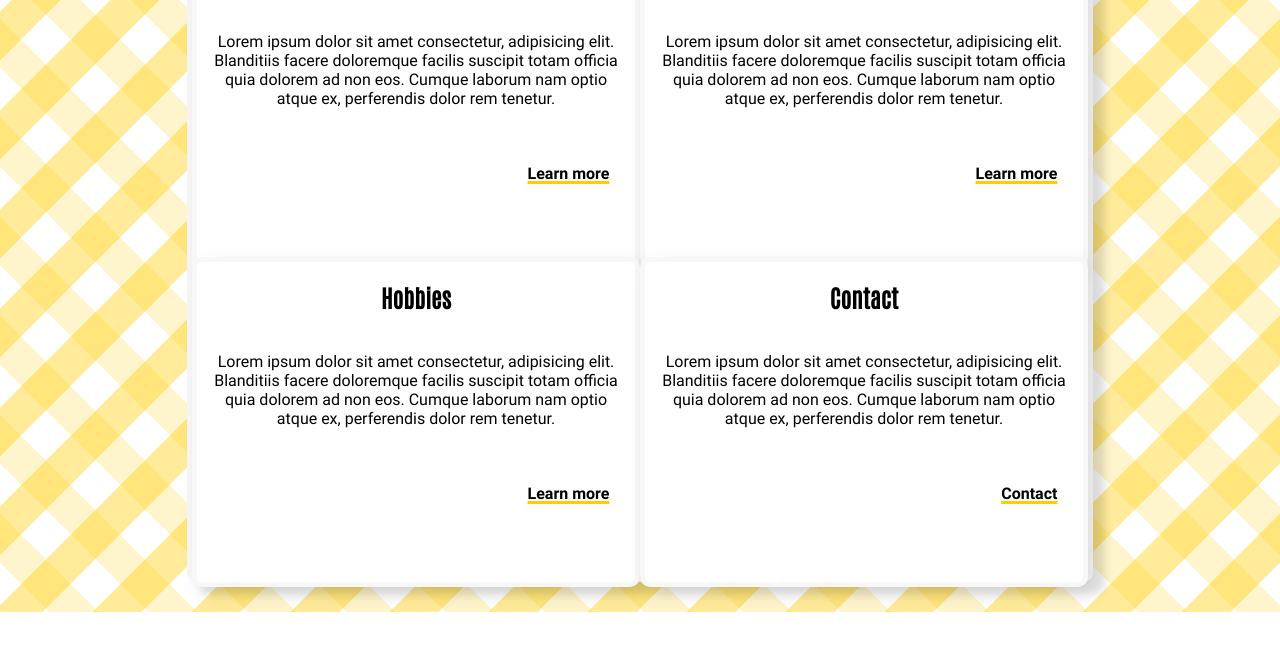
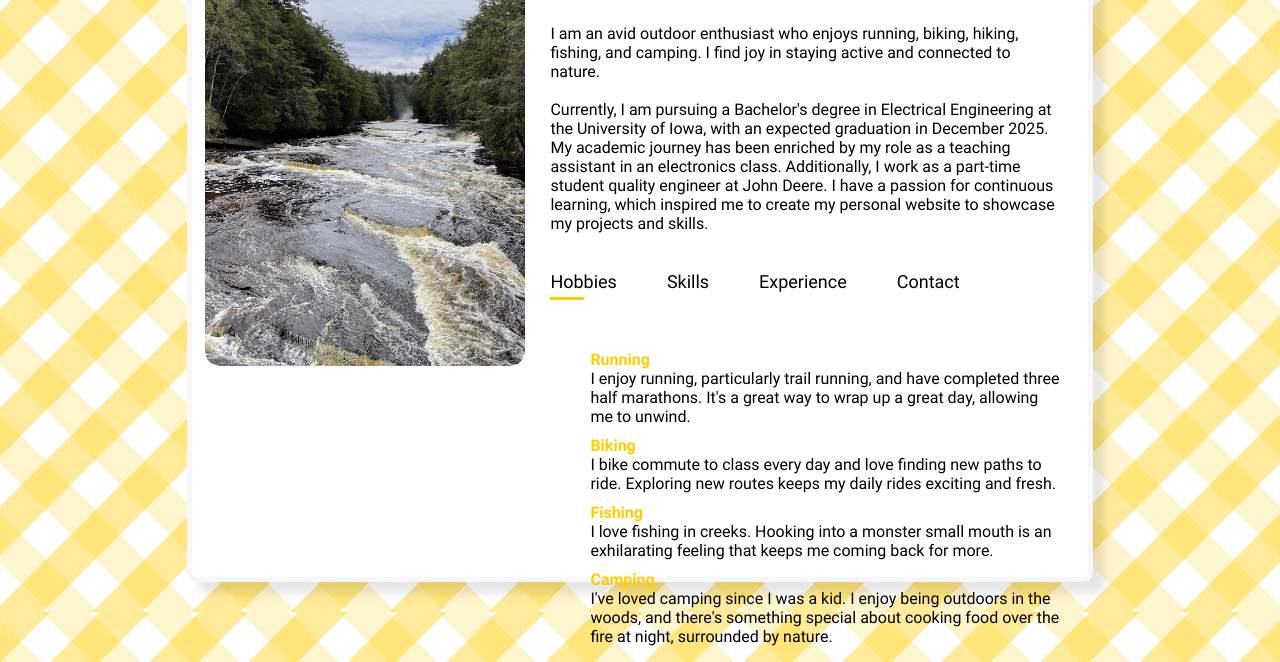
Before and after one commit to BretOaks/ece4880-lab3-portfolio, a plain HTML site: page joes-page.html in a window 1280 px wide. Shown: the part 188-850 px from the top of the page. Before the commit the page ends 800 px from the top, so only its background shows below. Drawn offline with Linux system fonts and the light colour scheme.

Commit message:
changed joes page updated styling

```diff
--- a/joes-page.html
+++ b/joes-page.html
@@ -9,36 +9,57 @@
 
 </head>
 <body>
-    <div class="main-container">
-        <div class="header">
-            <h1>Welcome to Joe's page.</h1>
+
+<div class="main-container">
+    <div class="col-1">
+        <img src="assets/river.png" alt="Photo of a river in Michigan">
+    </div>
+    <div class="col-2">
+        <h1 class="sub-title">About Me</h1>
+        <p>
+            I am an avid outdoor enthusiast who enjoys running, biking, hiking, fishing, and camping. I find joy in staying active and connected to nature. <br><br>Currently, I am pursuing a Bachelor's degree in Electrical Engineering at the University of Iowa, with an expected graduation in December 2025. My academic journey has been enriched by my role as a teaching assistant in an electronics class. Additionally, I work as a part-time student quality engineer at John Deere. I have a passion for continuous learning, which inspired me to create my personal website to showcase my projects and skills.
+            <br>
+        </p>
+
+        <div class="tab-titles">
+            <p class="tab-links active-link" onclick="opentab(event, 'hobbies')">Hobbies</p>
+            <p class="tab-links" onclick="opentab(event, 'skills')">Skills</p>
+            <p class="tab-links" onclick="opentab(event, 'experience')">Experience</p>
+            <p class="tab-links" onclick="opentab(event, 'contact')">Contact</p>
         </div>
-        <div class="body-container">
-            <div class="box">
-                <h2>Info</h2>
-                <p>Lorem ipsum dolor sit amet consectetur, adipisicing elit. Blanditiis facere doloremque facilis suscipit totam officia quia dolorem ad non eos. Cumque laborum nam optio atque ex, perferendis dolor rem tenetur.</p>
-                <a href="joes-page.html">Learn more</a>
-
-            </div>
-            <div class="box">
-                <h2>Photo</h2>
-                <p>Lorem ipsum dolor sit amet consectetur, adipisicing elit. Blanditiis facere doloremque facilis suscipit totam officia quia dolorem ad non eos. Cumque laborum nam optio atque ex, perferendis dolor rem tenetur.</p>
-                <a href="member2.html">Learn more</a>
-            </div>
+        <div class="tab-contents active-tab" id="hobbies">
+            <ul>
+                <li><span>Running</span><br>I enjoy running, particularly trail running, and have completed three half marathons. It's a great way to wrap up a great day, allowing me to unwind.</li>
+                <li><span>Biking</span><br>I bike commute to class every day and love finding new paths to ride. Exploring new routes keeps my daily rides exciting and fresh.</li>
+                <li><span>Fishing</span><br>I love fishing in creeks. Hooking into a monster small mouth is an exhilarating feeling that keeps me coming back for more.</li>
+                <li><span>Camping</span><br>I've loved camping since I was a kid. I enjoy being outdoors in the woods, and there's something special about cooking food over the fire at night, surrounded by nature.</li>
+            </ul>
         </div>
-        <div class="body-container">
-            <div class="box">
-                <h2>Hobbies</h2>
-                <p>Lorem ipsum dolor sit amet consectetur, adipisicing elit. Blanditiis facere doloremque facilis suscipit totam officia quia dolorem ad non eos. Cumque laborum nam optio atque ex, perferendis dolor rem tenetur.</p>
-                <a href="joes-page.html">Learn more</a>
-
-            </div>
-            <div class="box">
-                <h2>Contact</h2>
-                <p>Lorem ipsum dolor sit amet consectetur, adipisicing elit. Blanditiis facere doloremque facilis suscipit totam officia quia dolorem ad non eos. Cumque laborum nam optio atque ex, perferendis dolor rem tenetur.</p>
-                <a href="member2.html">Contact</a>
-            </div>
+        <div class="tab-contents" id="skills">
+            <ul>
+                <li><span>LTspice</span><br>I have extensive experience using LTspice in both academic settings and as a teaching assistant. In my coursework, I've applied the software for various circuit simulations and analyses, gaining a deep understanding of its features. As a TA, I've also guided students who are new to the software, helping them develop confidence in circuit modeling and analysis.</li>
+                <li><span>Object Oriented Programming</span><br>Object-oriented programming has been a core aspect of my development journey. I've coded multiple games, including a retro-style asteroid game in C++ and a platformer using a game engine. These projects allowed me to apply principles like inheritance, encapsulation, and polymorphism while working on engaging, interactive games.</li>
+                <li><span>MATLAB</span><br>I've utilized MATLAB for a range of projects, including designing a PID controller and working on digital signal processing. These experiences have honed my ability to leverage MATLAB's powerful toolsets for real-world engineering applications, from control systems to signal analysis.</li>
+            </ul>
+        </div>
+        <div class="tab-contents" id="experience">
+            <ul>
+                <li><span>Part-time Student Quality Engineer</span><br>As a dynamic software developer at John Deere, I leverage Python, Ignition, and SQL within an Agile team to drive improvements in the company's Quality Management System.</li>
+                <li><span>Teaching Assistant</span><br>As a teaching assistant for two semesters in an electronics class, I've had the opportunity to guide students through hands-on learning by helping them construct circuits and conduct precise measurements. Serving as the lead lab instructor, I addressed student inquiries by breaking down complex concepts into easily understandable explanations.</li>
+                <li><span>Vice President</span><br>I currently serve as the vice president for the University of Iowa Fantasy Football Organization. In this role, I help lead the group's initiatives, maintain the website, and foster a collaborative environment where members can connect, share ideas, and grow personally.</li>
+            </ul>
+        </div>
+        <div class="tab-contents" id="contact">
+            <ul>
+                <li><span>Email</span><br>joemanternach18@gmail.com</li>
+            </ul>
         </div>
     </div>
+
+</div>
+
 </body>
+
+<script src="js/joes-scripts.js"></script>
+
 </html>
--- /dev/null
+++ b/js/joes-scripts.js
@@ -0,0 +1,20 @@
+var tablinks = document.getElementsByClassName("tab-links");
+var tabcontents = document.getElementsByClassName("tab-contents");
+
+function opentab(event, tabname) {
+    // Remove 'active-link' from all tab links
+    for (let i = 0; i < tablinks.length; i++) {
+        tablinks[i].classList.remove("active-link");
+    }
+
+    // Remove 'active-tab' from all tab contents
+    for (let i = 0; i < tabcontents.length; i++) {
+        tabcontents[i].classList.remove("active-tab");
+    }
+
+    // Add 'active-link' to the clicked tab
+    event.currentTarget.classList.add("active-link");
+
+    // Show the corresponding tab content
+    document.getElementById(tabname).classList.add("active-tab");
+}
--- a/style/joes-styles.css
+++ b/style/joes-styles.css
@@ -25,7 +25,8 @@ html {
 }
 
 .main-container {
-    display: block;
+    display: flex;
+    flex-wrap: wrap;
 
     height: 90vh;
     width: 70vw;
@@ -33,6 +34,7 @@ html {
     margin-top: 5vh;
 
     justify-self: center;
+    justify-content: space-between;
 
     border-style: solid;
     border-width: 5px;
@@ -40,138 +42,100 @@ html {
     border-radius: 10px;
 
     box-shadow: 12px 12px 10px rgba(0, 0, 0, 0.1);
-}
-
-.header {
-    display: block;
-    border-radius: 10px 10px 0 0;
-
-    height: 10vh;
-    width: 70vw;
-
-    justify-self: center;
 
     background-color: #fff;
 }
 
-.header h1 {
-    text-align: center;
-    font-family: 'Antonio', sans-serif;
-    font-size: 40px;
+.col-1{
+    width: 25vw;
+    border-radius: 15px;
 
-    padding-top: 15px;
-    margin-top: 0;
-}
-
-.body-container {
-    display: flex;
-
-    border-radius: 0;
-
-    height: 40vh;
-    width: 70vw;
-
-    justify-self: center;
-    justify-content: space-between;
-
-    background-color: #fff;
-}
-
-.box {
-
-    display: flex;
-    flex-direction: column;
-
-    height: 40vh;
-    width: 35vw;
-
-    border-style: solid;
-    border-width: 5px;
-    border-color: #f7f7f7;
-    border-radius: 10px;
-
-    box-shadow: 8px 8px 20px rgba(0, 0, 0, 0.1);
-
-    background-color: #fff;
+    margin-left: 1vw;
 
 }
 
-.box h2 {
-    text-align: center;
-    font-family: 'Antonio', sans-serif;
+.col-1 img{
+
+    position: relative;
+    width: 100%;
+
+    top: 10vh;
+
+    justify-self: center;
+
+    border-radius: 15px;
+}
+
+.col-2{
+    width: 40vw;
+    margin-left: 2vw;
+    margin-right: 2vw;
+}
+
+.col-2 p {
+    font-family: 'Roboto';
+}
+
+.sub-title{
+    font-family: 'Antonio';
+    font-size: 60px;
+    font-weight: 600;
+    color: #000;
+}
+
+.tab-titles{
+    display: flex;
+    margin: 20px 0 40px;
+
+    font-family: 'Antonio';
 
 }
 
-.box p {
-    text-align: center;
-    font-family: 'Roboto', sans-serif;
-    font-size: 16px;
-    padding: 0 10px;
+.tab-links{
+    margin-right: 50px;
+    font-size: 18px;
+    font-weight: 500;
+    cursor: pointer;
+    position: relative;
 }
 
-.box a {
-
-    font-family: 'Roboto BoldItalic';
-    font-family: 'Roboto Bold';
-    text-decoration-color: #FFCD00;
-    text-decoration-thickness: 3px;
-    color: #000;
-    text-align: right;
-
-    margin-top: 5vh;
-    margin-right: 2vw;
+.tab-links::after{
+    content: '';
+    width: 0;
+    height: 3px;
+    background:#FFCD00;
+    position: absolute;
+    left: 0;
+    bottom:-8px;
+    transition: 0.5s;
 }
 
-.box a:hover {
-    text-decoration-color: #fff;
-    transition: text-decoration 0.3s ease;
+.tab-links.active-link::after{
+    width:50%;
 }
 
-.admin-login {
-    display: flex;
+.tab-contents ul li {
+    list-style-type: none;
+    margin: 10px 0;
 
-    border-radius: 0 0 10px 10px;
-
-    height: 20vh;
-    width: 70vw;
-
-    justify-self: center;
-    justify-content:end;
-
-    background-color: #fff;
+    font-family: 'Roboto';
 }
 
-.admin-login button {
-
-    border-style: solid;
-    border-width: 2px;
-    border-color: #000;
-    border-radius: 10px;
-
-    margin-top: 5vh;
-    margin-right: 5vw;
-
-    height: 5vh;
-    width: 10vw;
-
-    background-color: #fff;
-
-    text-align: center;
-    font-family: 'Roboto Bold', sans-serif;
+.tab-contents ul li span {
+    color:#FFCD00;
     font-size: 16px;
-
-    box-shadow: 0 2px 6px rgba(0, 0, 0, 0.05);
-    transition: all 0.2s ease;
-    cursor: pointer;
-
+    font-family: 'Roboto Bold';
 }
 
-.admin-login button:hover {
+.tab-contents {
+    display: none;
+}
 
-    background-color: #f9f9f9;
-    box-shadow: 0 4px 10px rgba(0, 0, 0, 0.1);
-    transform: translateY(-2px) translateX(2px);
+.tab-contents.active-tab {
+    display: block;
 }
+
+
 
 @font-face {
     font-family: 'Antonio';
```
Also changed, not shown: assets/river.png (added), assets/small-nature.png (added).
